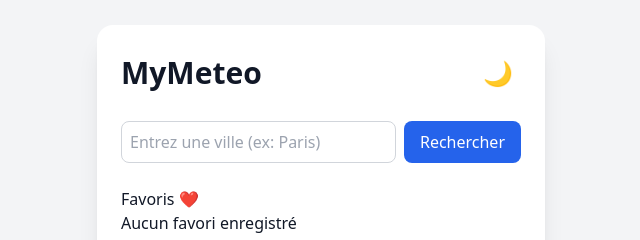
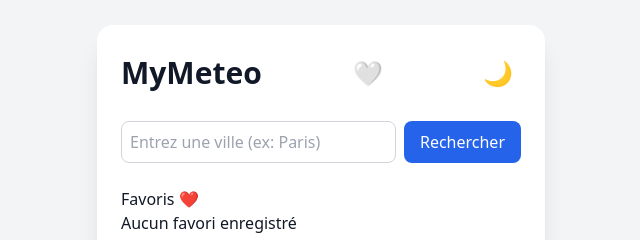
Before and after one commit to camille147/MyMeteo, a plain HTML site: page index.html in a window 1280 px wide. Shown: the part 258-498 px from the top of the page, 319-959 px from the left. Drawn offline with nearby package versions, Linux system fonts and the light colour scheme; a small style sheet from the web is missing.

Commit message:
fix: favorite

```diff
--- a/index.html
+++ b/index.html
@@ -20,6 +20,11 @@
 
         <header class="app-header flex items-center justify-between mb-2">
             <h1 class="text-3xl font-bold">MyMeteo</h1>
+
+            <button id="favorite-btn"
+                    class="text-2xl p-2 rounded-full hover:bg-red-100 transition">
+                🤍
+            </button>
 
             <button id="theme-toggle"
                     aria-label="Changer le thème"
```
